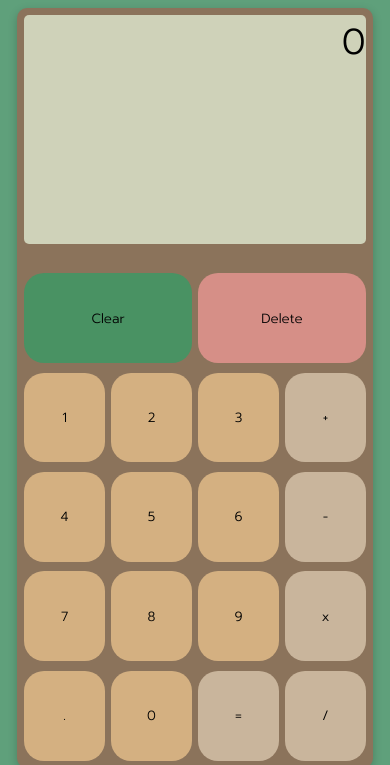
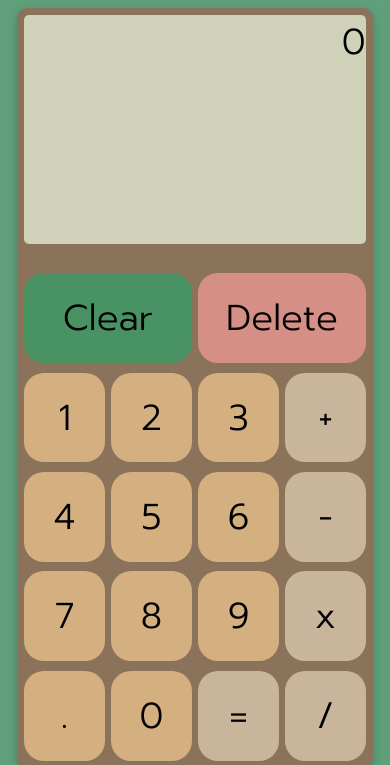
Before and after one commit to BarnacleJones/Calculator, a plain HTML site: page index.html in a window 390 px wide. Shown: the top 765 px of the page. Drawn offline with Linux system fonts and the light colour scheme.

Commit message:
mobile changes

```diff
--- a/style.css
+++ b/style.css
@@ -40,7 +40,7 @@ body{
     border-style: inherit;
     border-radius: 20px;
     font-family: 'Prompt', sans-serif;
-    /* font-size: 1.5em;  */
+    font-size: 1.5em;
 }
 
 
```
